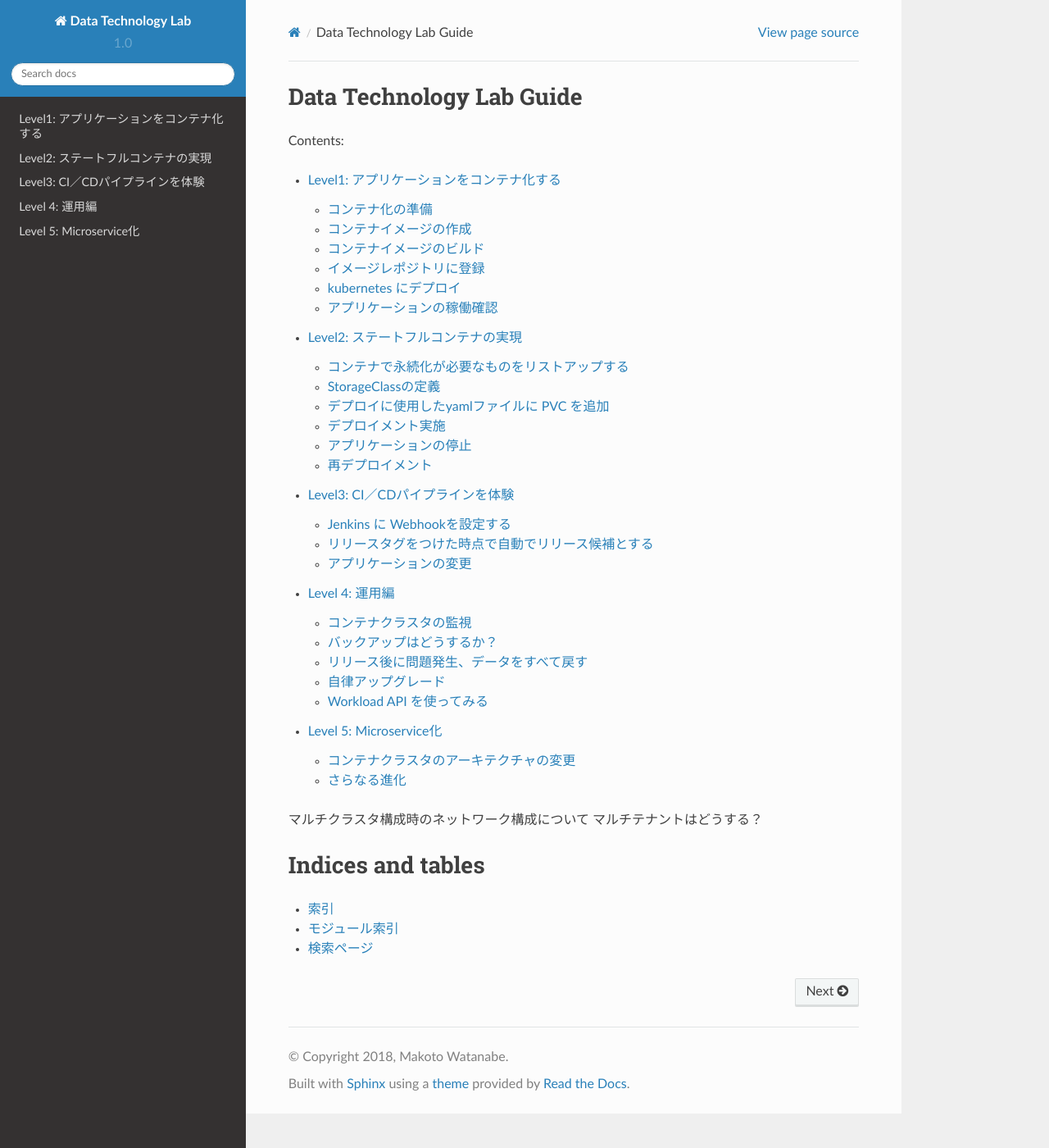
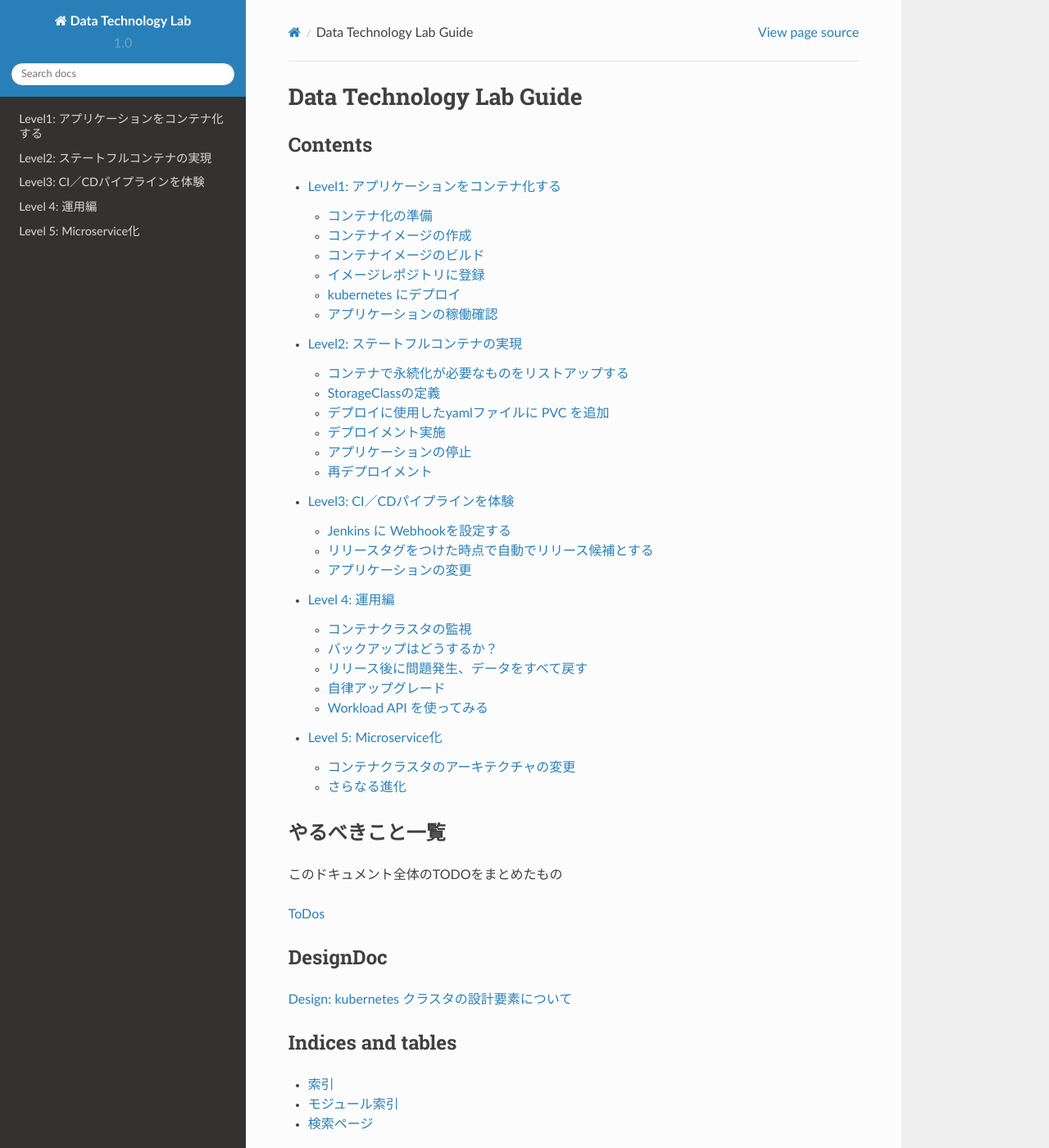
Before and after one commit to NetAppJpTechTeam/NetAppDigitalTransformationLab, a Sphinx documentation site: the page built from docs/source/index.rst, in a window 1280 px wide and 1400 px high. Shown: the whole window at 82% size. Built offline with Sphinx 7.4.7 and the Read the Docs theme 2.0.0, drawn with Linux system fonts in a browser that asks for light colours.

Commit message:
Add supplmental information pages.

```diff
--- a/docs/source/index.rst
+++ b/docs/source/index.rst
@@ -3,28 +3,39 @@
    You can adapt this file completely to your liking, but it should at least
    contain the root `toctree` directive.
 
+=============================================================
 Data Technology Lab Guide
-===============================================
+=============================================================
 
 
-Contents:
+
+Contents
+=============================================================
 
 .. toctree::
    :maxdepth: 2
 
-   Level1/index.rst
-   Level2/index.rst
-   Level3/index.rst
-   Level4/index.rst
-   Level5/index.rst
+   Level1/index
+   Level2/index
+   Level3/index
+   Level4/index
+   Level5/index
 
 
+やるべきこと一覧
+=============================================================
 
-マルチクラスタ構成時のネットワーク構成について
-マルチテナントはどうする？
+このドキュメント全体のTODOをまとめたもの
+
+:doc:`others/todos`
+
+DesignDoc
+=============================================================
+
+:doc:`others/design`
 
 Indices and tables
-==================
+=============================================================
 
 * :ref:`genindex`
 * :ref:`modindex`
--- /dev/null
+++ b/docs/source/others/todos.rst
@@ -0,0 +1,4 @@
+ToDos
+===============================================
+
+.. todolist::
```
Also changed, not shown: docs/source/others/design.rst (added, +16 -0 lines).
